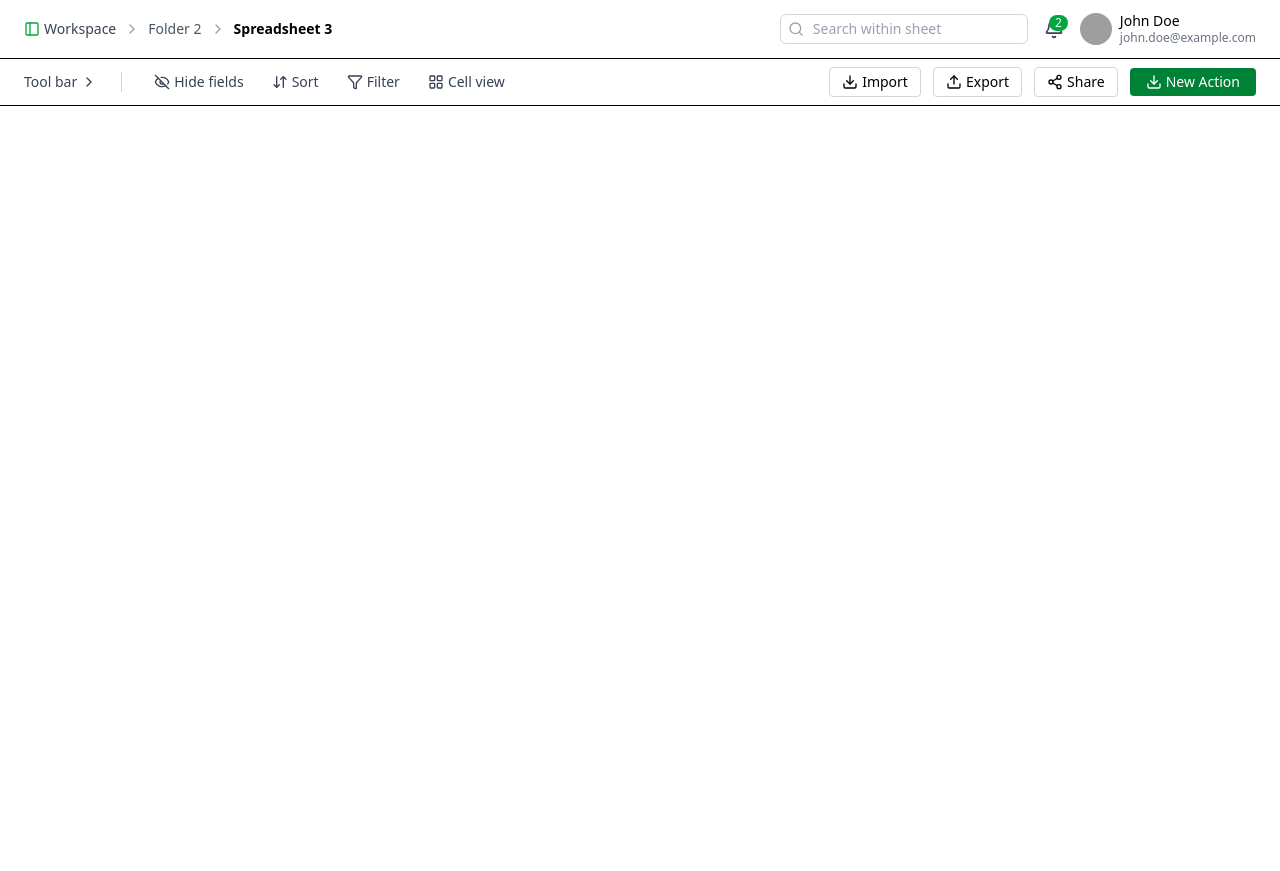
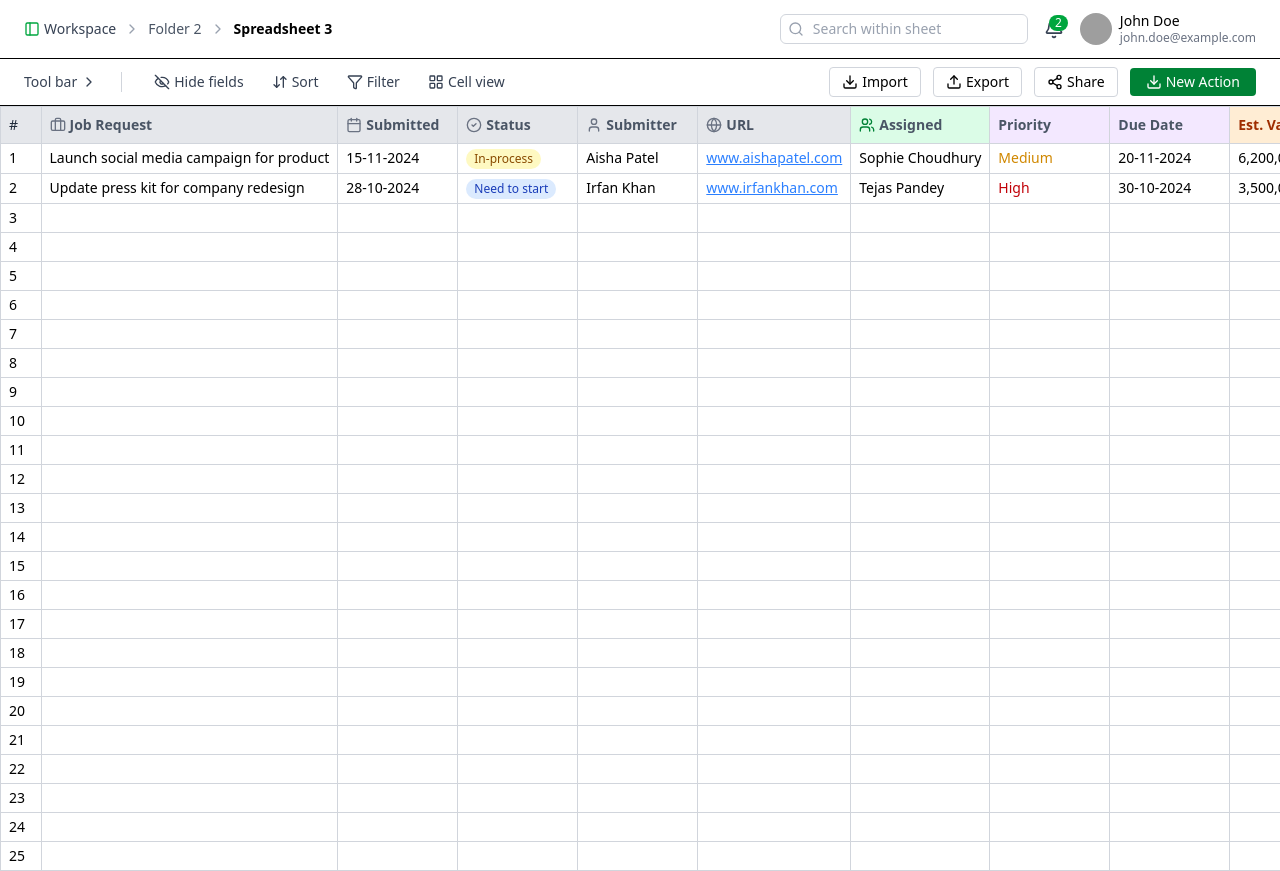
Before and after one commit to Crazyengineer1/React-spreadsheet-UI, a React (Vite) app: page / in a window 1280 px wide. Before the commit the page ends 800 px from the top, so only its background shows below. Built offline with nearby package versions, Linux system fonts and the light colour scheme; grey boxes are pictures that could not be loaded.

Commit message:
Added grid to the UI

```diff
--- a/src/App.tsx
+++ b/src/App.tsx
@@ -1,11 +1,13 @@
 import Header from "./components/Header";
 import Toolbar from "./components/Toolbar";
+import Grid from "./components/Grid";
 
 function App() {
   return (
     <>
       <Header />
       <Toolbar />
+      <Grid />
     </>
   );
 }
--- /dev/null
+++ b/src/Data.ts
@@ -0,0 +1,19 @@
+import rawData from "./exmpData.json";
+
+const TOTAL_ROWS = 25;
+const emptyRow = {
+    jobRequest: "",
+    submitted: "",
+    status: "",
+    submitter: "",
+    url: "",
+    assigned: "",
+    priority: "",
+    dueDate: "",
+    estValue: ""
+};
+
+export const spreadsheetData = [
+    ...rawData,
+    ...Array.from({ length: TOTAL_ROWS - rawData.length }, () => ({ ...emptyRow }))
+];
--- /dev/null
+++ b/src/components/Grid.tsx
@@ -0,0 +1,206 @@
+import { useReactTable, getCoreRowModel, flexRender, } from "@tanstack/react-table";
+import type { ColumnDef } from "@tanstack/react-table";
+import { spreadsheetData } from "../Data";
+import {
+    Briefcase, Calendar, CheckCircle2, User, Globe, Users, Plus,
+} from "lucide-react";
+import { useMemo } from "react";
+
+type Row = typeof spreadsheetData[0];
+
+const Grid = () => {
+    const data = spreadsheetData;
+
+    const columns = useMemo<ColumnDef<Row>[]>(
+        () => [
+            {
+                id: "rowNumber",
+                header: "#",
+                cell: ({ row }) => <span>{row.index + 1}</span>,
+            },
+            {
+                accessorKey: "jobRequest",
+                header: () => (
+                    <div className="flex items-center gap-1 text-gray-600 font-semibold">
+                        <Briefcase className="w-4 h-4 text-gray-500" />
+                        Job Request
+                    </div>
+                ),
+            },
+            {
+                accessorKey: "submitted",
+                header: () => (
+                    <div className="flex items-center gap-1 text-gray-600 font-semibold">
+                        <Calendar className="w-4 h-4 text-gray-500" />
+                        Submitted
+                    </div>
+                ),
+            },
+            {
+                accessorKey: "status",
+                header: () => (
+                    <div className="flex items-center gap-1 text-gray-600 font-semibold">
+                        <CheckCircle2 className="w-4 h-4 text-gray-500" />
+                        Status
+                    </div>
+                ),
+                cell: (info) => {
+                    const value = info.getValue() as string;
+
+                    const statusStyles: Record<string, string> = {
+                        "In-process": "bg-yellow-100 text-yellow-800",
+                        "Need to start": "bg-blue-100 text-blue-800",
+                        "Complete": "bg-green-100 text-green-800",
+                        "Blocked": "bg-red-100 text-red-800",
+                    };
+
+                    const classes = statusStyles[value];
+
+                    return (
+                        <span
+                            className={`text-xs px-2 py-[2px] rounded-2xl font-medium inline-block ${classes}`}
+                        >
+                            {value}
+                        </span>
+                    );
+                },
+            },
+            {
+                accessorKey: "submitter",
+                header: () => (
+                    <div className="flex items-center gap-1 text-gray-600 font-semibold">
+                        <User className="w-4 h-4 text-gray-500" />
+                        Submitter
+                    </div>
+                ),
+            },
+            {
+                accessorKey: "url",
+                header: () => (
+                    <div className="flex items-center gap-1 text-gray-600 font-semibold">
+                        <Globe className="w-4 h-4 text-gray-500" />
+                        URL
+                    </div>
+                ),
+                cell: (info) => {
+                    const url = info.getValue() as string;
+                    return url ? (
+                        <a
+                            href={`https://${url}`}
+                            target="_blank"
+                            className="text-blue-500 underline"
+                        >
+                            {url}
+                        </a>
+                    ) : null;
+                }
+
+            },
+            {
+                accessorKey: "assigned",
+                header: () => (
+                    <div className="flex items-center gap-1 text-gray-600 font-semibold py-1">
+                        <Users className="w-4 h-4 text-green-700" />
+                        Assigned
+                    </div>
+                ),
+            },
+            {
+                accessorKey: "priority",
+                header: () => (
+                    <div className="flex items-center gap-1 text-gray-600 font-semibold py-1 rounded">Priority</div>
+                ),
+                cell: (info) => {
+                    const value = info.getValue() as string;
+
+                    const textColorMap: Record<string, string> = {
+                        High: "text-red-700",
+                        Medium: "text-yellow-600",
+                        Low: "text-blue-600",
+                    };
+
+                    const className = textColorMap[value];
+
+                    return <span className={`text-sm font-medium ${className}`}>{value}</span>;
+                },
+            },
+            {
+                accessorKey: "dueDate",
+                header: () => (
+                    <div className="flex items-center gap-1 text-gray-600 font-semibold py-1 rounded">Due Date</div>
+                ),
+            },
+            {
+                accessorKey: "estValue",
+                header: () => (
+                    <div className="text-orange-800 font-semibold text-sm">Est. Value</div>
+                ),
+            },
+        ],
+        []
+    );
+
+    const table = useReactTable({
+        data,
+        columns,
+        getCoreRowModel: getCoreRowModel(),
+    });
+
+    return (
+        <div className="overflow-auto border-l border-t border-gray-300">
+            <table className="table-fixed min-w-full text-sm border-collapse">
+                <thead>
+                    {table.getHeaderGroups().map(headerGroup => (
+                        <tr key={headerGroup.id}>
+                            {headerGroup.headers.map(header => (
+                                <th
+                                    key={header.id}
+                                    className={`border-r border-b border-gray-300 px-2 py-1 font-medium text-left ${header.id === "assigned"
+                                        ? "bg-green-100 text-green-800"
+                                        : header.id === "priority"
+                                            ? "bg-purple-100 text-purple-800"
+                                            : header.id === "estValue"
+                                                ? "bg-orange-100 text-orange-800"
+                                                : header.id === "dueDate"
+                                                    ? "bg-purple-100 text-purple-800"
+                                                    : "bg-gray-200 text-gray-800"
+                                        }`}
+                                    style={{
+                                        minWidth: header.id === "rowNumber" ? "40px" : "120px",
+                                        width: header.id === "rowNumber" ? "40px" : undefined,
+                                    }}
+                                >
+                                    {flexRender(header.column.columnDef.header, header.getContext())}
+                                </th>
+                            ))}
+                            <th className="w-10 border-r border-b border-gray-300 bg-gray-100 text-center">
+                                <Plus className="w-4 h-4 text-gray-500 cursor-pointer mx-auto" />
+                            </th>
+                        </tr>
+                    ))}
+                </thead>
+                <tbody>
+                    {table.getRowModel().rows.map(row => (
+                        <tr key={row.id}>
+                            {row.getVisibleCells().map(cell => (
+                                <td
+                                    key={cell.id}
+                                    className="border-r border-b border-gray-300 px-2 py-1 whitespace-nowrap"
+                                    style={{
+                                        minWidth: cell.column.id === "rowNumber" ? "40px" : undefined,
+                                        width: cell.column.id === "rowNumber" ? "40px" : undefined,
+                                    }}
+                                >
+                                    {flexRender(cell.column.columnDef.cell, cell.getContext())}
+                                </td>
+                            ))}
+                            <td className="border-r border-b border-gray-300" />
+                        </tr>
+                    ))}
+                </tbody>
+            </table>
+        </div>
+    );
+};
+
+export default Grid;
--- /dev/null
+++ b/src/exmpData.json
@@ -0,0 +1,24 @@
+[
+    {
+        "jobRequest": "Launch social media campaign for product",
+        "submitted": "15-11-2024",
+        "status": "In-process",
+        "submitter": "Aisha Patel",
+        "url": "www.aishapatel.com",
+        "assigned": "Sophie Choudhury",
+        "priority": "Medium",
+        "dueDate": "20-11-2024",
+        "estValue": "6,200,000 ₹"
+    },
+    {
+        "jobRequest": "Update press kit for company redesign",
+        "submitted": "28-10-2024",
+        "status": "Need to start",
+        "submitter": "Irfan Khan",
+        "url": "www.irfankhan.com",
+        "assigned": "Tejas Pandey",
+        "priority": "High",
+        "dueDate": "30-10-2024",
+        "estValue": "3,500,000 ₹"
+    }
+]
```
